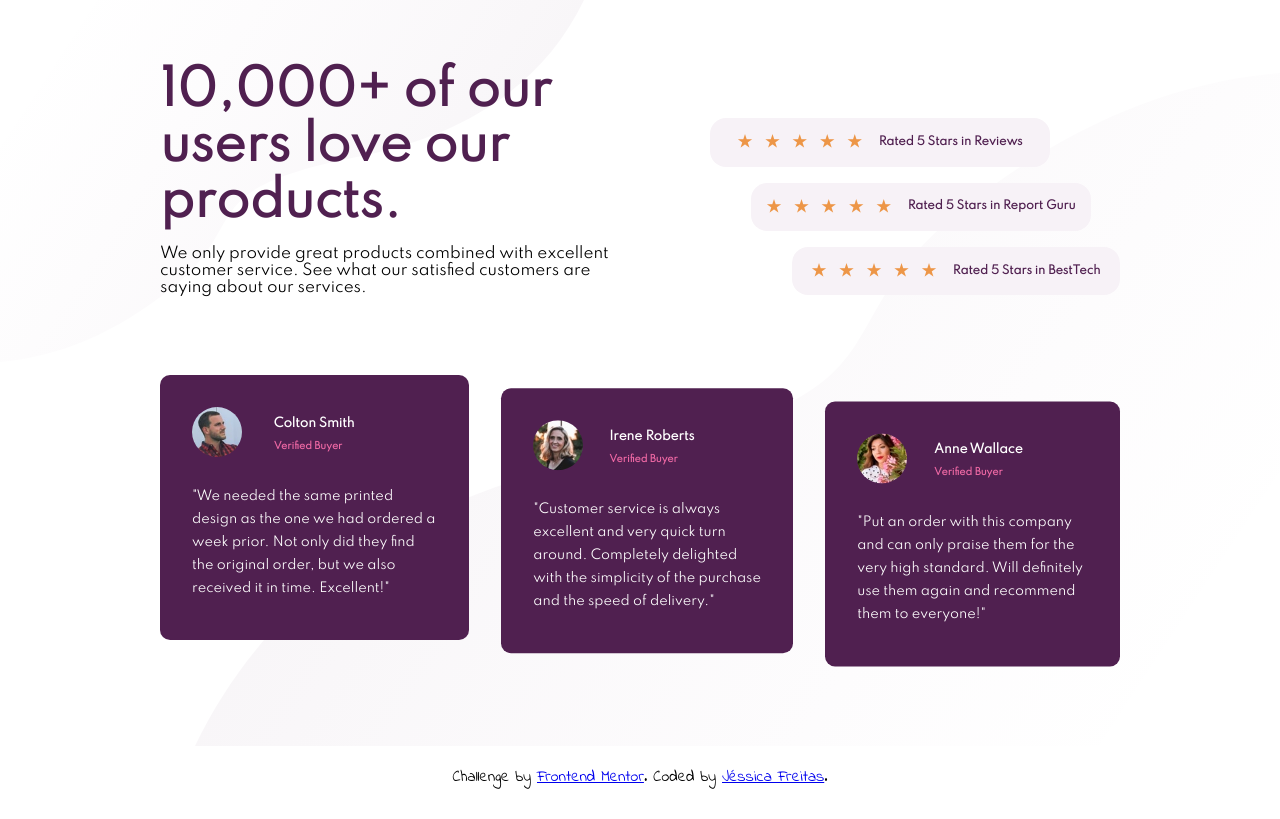
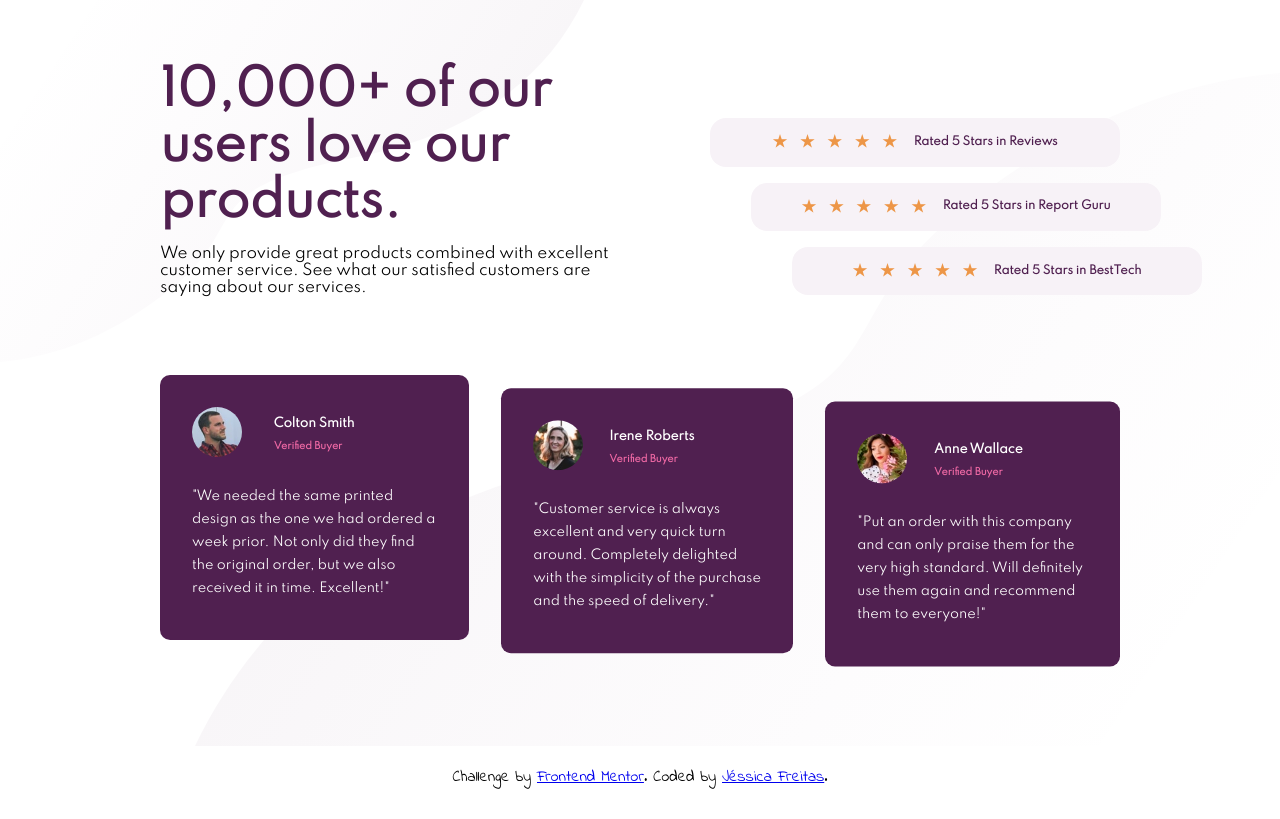
Before and after one commit to Har778/social-proof-section, a plain HTML site: page index.html in a window 1280 px wide. Drawn offline with Linux system fonts and the light colour scheme.

Commit message:
Update style.css

```diff
--- a/css/style.css
+++ b/css/style.css
@@ -360,20 +360,18 @@ section {
     }
 
     .rating li {
-        max-width: 310px;
+
         font-size: 0.7rem;
     }
 
     .rating li:nth-child(2) {
-        margin-left: 10%;
-        /*transform         : translateX(10%);
+        transform         : translateX(10%);
         /*animation-name    : first_transition_rating;
         animation-duration: 1s;*/
     }
 
     .rating li:nth-child(3) {
-        margin-left: 20%;
-        /*transform         : translateX(20%);
+        transform         : translateX(20%);
         /*animation-name    : second_transition_rating;
         animation-duration: 2s;*/
     }
```
